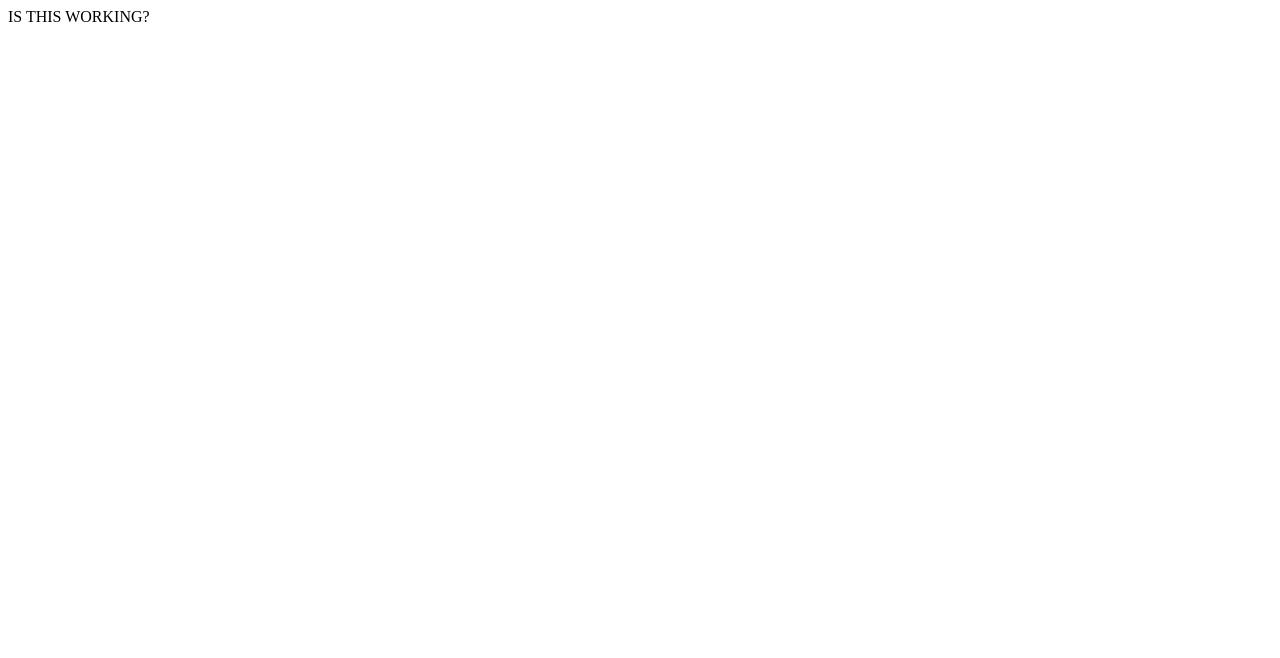
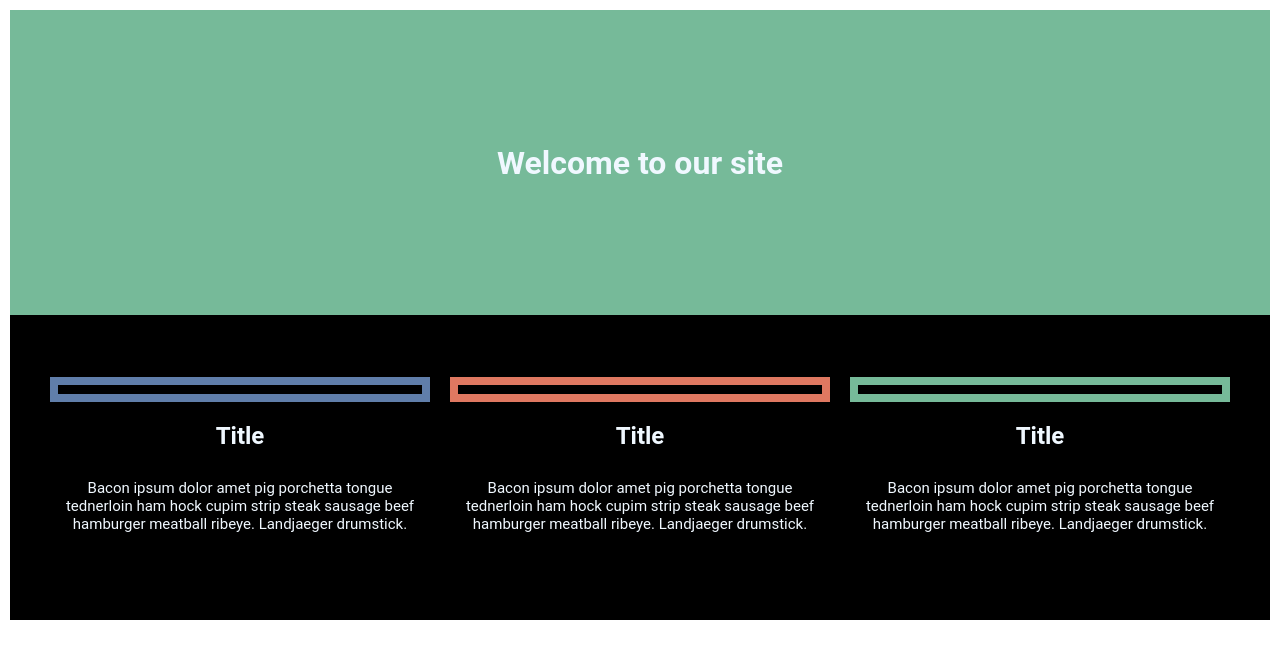
Before and after one commit to AndrewHemry/First_Responsive_Website, a plain HTML site: page index.html in a window 1280 px wide. Drawn offline with Linux system fonts and the light colour scheme.

Commit message:
Updating Repo

```diff
--- a/index.html
+++ b/index.html
@@ -4,10 +4,30 @@
     <meta http-equiv="X-UA-Compatible" content="IE=edge">
     <meta name="viewport" content="width=device-width, initial-scale=1.0">
     <title>Document</title>
+    <link rel="stylesheet" href="style.css">
 </head>
 <body>
     <main>
-        <header>IS THIS WORKING?</header>
+        <header>
+            <h1 class="headText">Welcome to our site</h1>
+        </header>
+        <section class="tileBoxes">
+            <div class="columnOne flex">
+                <div class="border borderOne"></div>
+                <h2>Title</h2>
+                <p class="flex">Bacon ipsum dolor amet pig porchetta tongue tednerloin ham hock cupim strip steak sausage beef hamburger meatball ribeye. Landjaeger drumstick.</p>
+            </div>
+            <div class="columnTwo flex">
+                <div class="border borderTwo"></div>
+                <h2>Title</h2>
+                <p class="flex">Bacon ipsum dolor amet pig porchetta tongue tednerloin ham hock cupim strip steak sausage beef hamburger meatball ribeye. Landjaeger drumstick.</p>
+            </div>
+            <div class="columnThree flex">
+                <div class="border borderThree"></div>
+                <h2>Title</h2>
+                <p class="flex">Bacon ipsum dolor amet pig porchetta tongue tednerloin ham hock cupim strip steak sausage beef hamburger meatball ribeye. Landjaeger drumstick.</p>
+            </div>
+        </section>
     </main>
 </body>
 </html>
--- a/style.css
+++ b/style.css
@@ -0,0 +1,82 @@
+* {
+    box-sizing: border-box;
+}
+
+html {
+    font-family: 'Roboto', sans-serif;
+}
+
+body {
+    margin: 0;
+    padding: 10px;
+}
+
+main {
+    display: grid;
+    grid-template-columns: 1fr;
+    grid-template-rows: repeat(2, 305px);
+
+}
+
+header {
+    grid-column: 1;
+    grid-row: 1;
+    background-color: #76BA99;
+    color: aliceblue;
+    display: flex;
+    align-items: center;
+    justify-content: space-evenly;
+}
+
+.tileBoxes {
+    padding: 30px;
+    grid-column: 1;
+    grid-row: 2;
+    display: flex;
+    flex-direction: row;
+    align-items: center;
+    justify-content: space-evenly;
+    text-align: center;
+    color: aliceblue;
+    background-color: black;
+}
+
+.border {
+    border: solid 8px;
+    width: auto;
+    height: 25px;
+}
+
+.borderOne {
+    border-color: #607EAA;
+}
+
+.borderTwo {
+    border-color: #DF7861;
+}
+
+.borderThree {
+    border-color: #76BA99;
+}
+
+.flex {
+    padding: 10px;
+}
+
+p {
+    font-size: 15px;
+}
+
+@media (max-width: 576px) {
+    header {
+        background-color: #607EAA;
+    }
+
+    .tileBoxes {
+        flex-direction: column;
+        justify-content: space-evenly;
+        align-items: center;
+        background-color: white;
+        color: black;
+    }
+}
```
Also changed, not shown: responsive-website-project-laptopView.png (added), responsive-website-project-mobileView.png (added).
